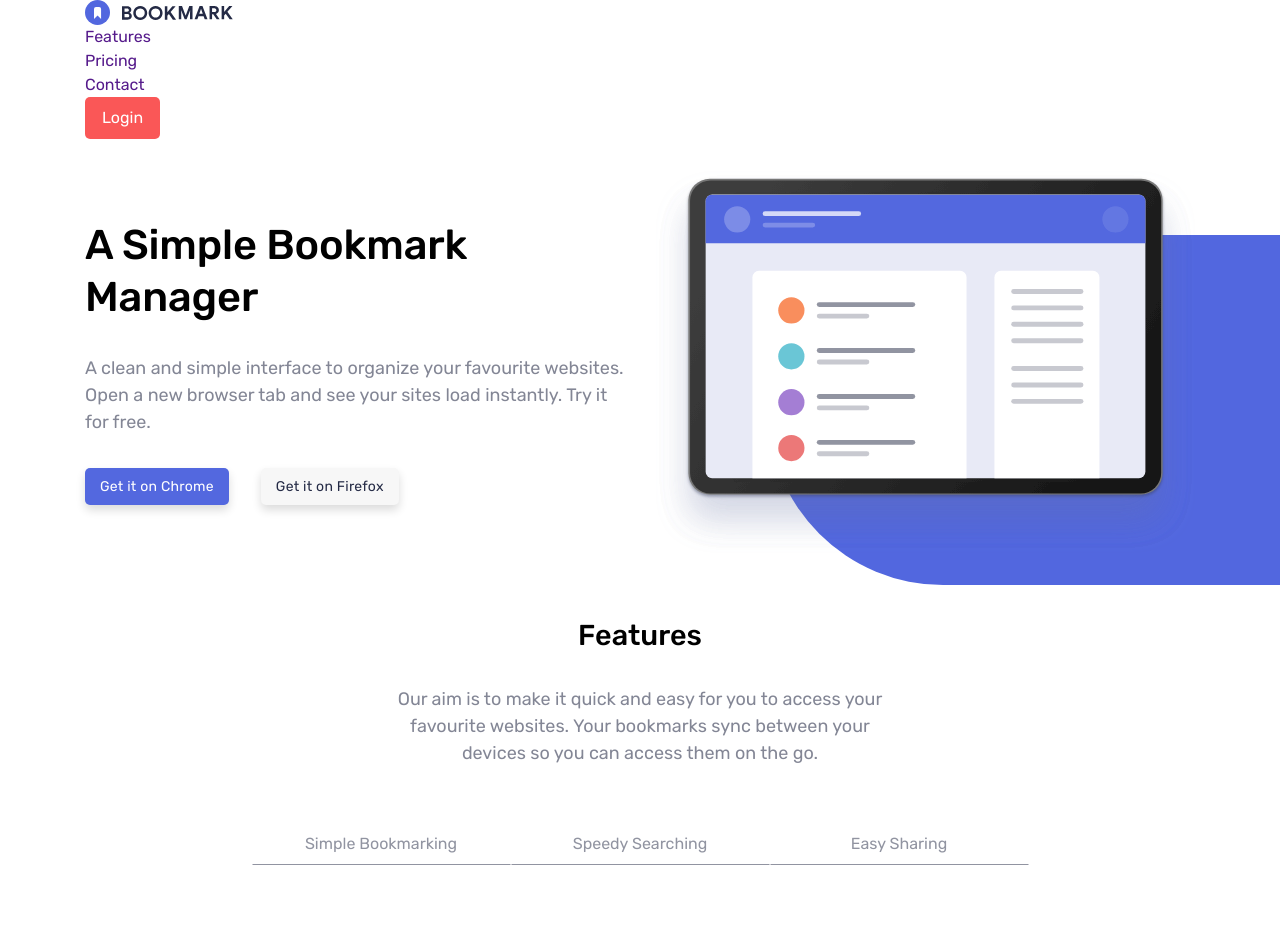
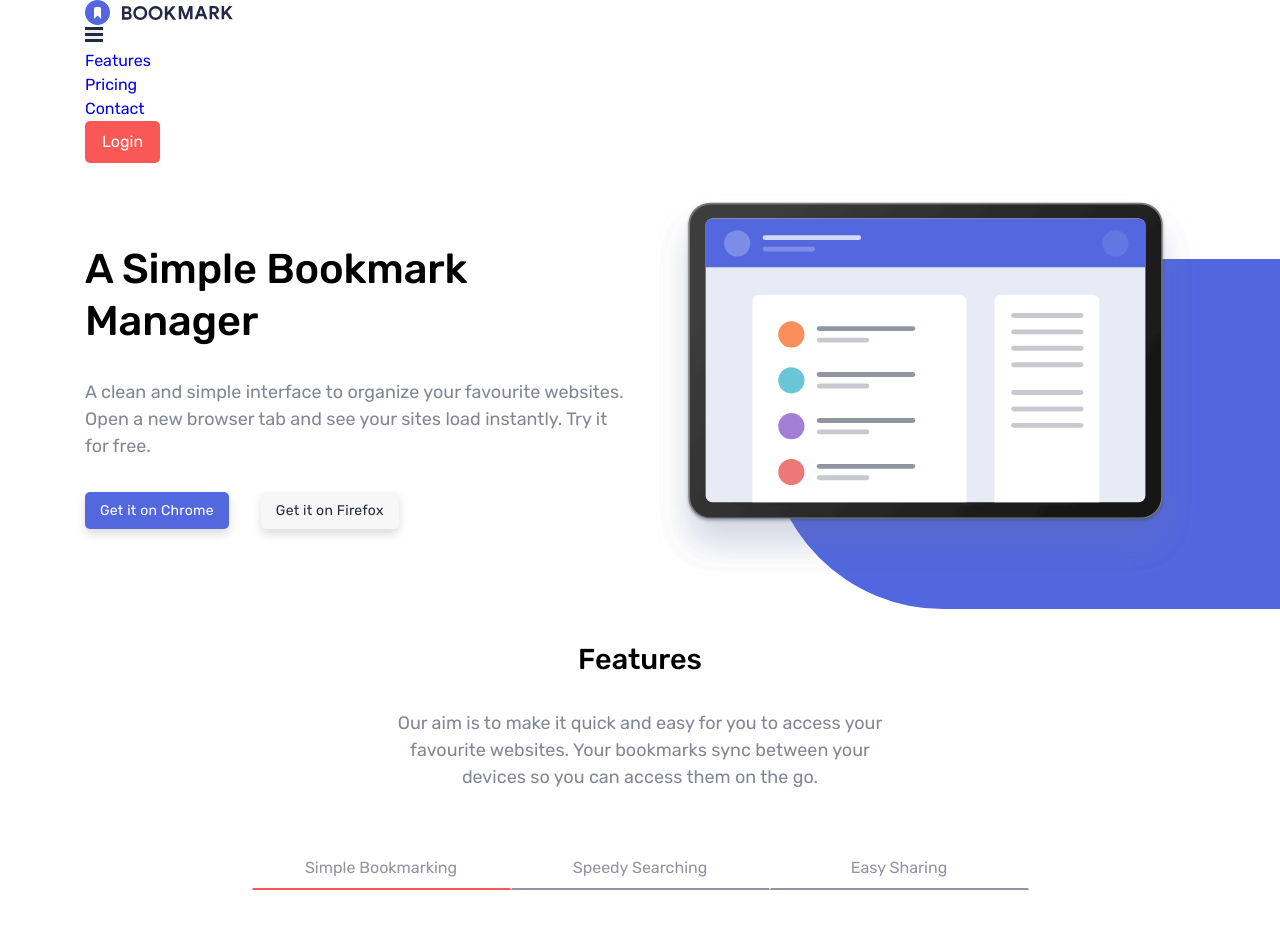
Before and after one commit to glopzel/bookmarksland, a React (Vite) app: page / in a window 1280 px wide. Shown: the top 943 px of the page. Built offline with nearby package versions, Linux system fonts and the light colour scheme.

Commit message:
features border red when selected

```diff
--- a/src/App.css
+++ b/src/App.css
@@ -1,5 +1,9 @@
 #root {
   background: white;
+}
+/* header */
+.mobile-nav-toggle {
+  border-style: none;
 }
 /* you can access all variables here */
 .hero-layout {
--- a/src/components/CTA.jsx
+++ b/src/components/CTA.jsx
@@ -1,6 +1,6 @@
 const CTA = () => {
   return (
-    <div className="cta">
+    <div id="contact" className="cta">
       <div className="container">
       <section className="small-container flex">
             <span className="text-center">35,000+ already joined</span>
--- a/src/components/Download.jsx
+++ b/src/components/Download.jsx
@@ -6,7 +6,7 @@ import opera from '../assets/images/logo-opera.svg'
 
 const Download = () => {
   return (
-    <section className='container grid-section'>
+    <section id='download-section' className='container grid-section'>
         <SectionStart sectionHeading='Download the extension' desc='We’ve got more browsers in the pipeline. Please do let us know if you’ve
   got a favourite you’d like us to prioritize.'/>
     <div className="cards-container">
--- a/src/components/Features.jsx
+++ b/src/components/Features.jsx
@@ -20,7 +20,7 @@ const Features = () => {
 
   return (
     <div>
-      <div id="features-blub" className="container">
+      <div id="features-container" className="container">
         <div className="features grid-section">
           <SectionStart
             sectionHeading="Features"
@@ -30,17 +30,17 @@ const Features = () => {
           <div className="toggle-control">
             <ul role="list">
               <li>
-                <button className="features-btn" onClick={() => setIdx(0)}>
+                <button className={idx === 0 ? "content-selected features-btn" : "features-btn"} onClick={() => setIdx(0)}>
                   Simple Bookmarking
                 </button>
               </li>
               <li>
-                <button className="features-btn" onClick={() => setIdx(1)}>
+                <button className={idx === 1 ? "content-selected features-btn" : "features-btn"} onClick={() => setIdx(1)}>
                   Speedy Searching
                 </button>
               </li>
               <li>
-                <button className="features-btn" onClick={() => setIdx(2)}>
+                <button className={idx === 2 ? "content-selected features-btn" : "features-btn"} onClick={() => setIdx(2)}>
                   Easy Sharing
                 </button>
               </li>
--- a/src/components/Header.jsx
+++ b/src/components/Header.jsx
@@ -1,14 +1,27 @@
 import logo from "../assets/images/logo-bookmark.svg"
+import burgerIcon from "../assets/images/icon-hamburger.svg"
+import closeIcon from "../assets/images/icon-close.svg"
+import { useState } from "react"
 
 const Header = () => {
+  const [navExpanded, setNavExpanded] = useState(false)
+
+  const toggleNav = () => {
+    setNavExpanded(!navExpanded)
+  }
+
   return (
-    <header>
+    <header className="first-header">
         <div className="logo"><img src={logo} alt="" /></div>
-        <nav>
-            <ul role='list'>
-                <li><a href="">Features</a></li>
-                <li><a href="">Pricing</a></li>
-                <li><a href="">Contact</a></li>
+        <button className="mobile-nav-toggle" aria-controls="primary-navigation" aria-expanded='false' onClick={() => toggleNav()}>
+          <img id="burger-icon" className={navExpanded ? 'hidden' : 'nav-btn'} src={burgerIcon} alt="" />
+          <img id="close-icon" className={navExpanded ? 'nav-btn' : 'hidden'} src={closeIcon} alt="" />
+        </button>
+        <nav className="first-nav">
+            <ul role='list' data-visible="false" id="primary-navigation" className="primary-navigation">
+                <li><a href="#features-container">Features</a></li>
+                <li><a href="#download-section">Pricing</a></li>
+                <li><a href="#contact">Contact</a></li>
                 <li><a href="" className='btn accent-btn'>Login</a></li>
             </ul>
         </nav>
--- a/src/index.css
+++ b/src/index.css
@@ -22,6 +22,10 @@
   padding: 0;
   font: inherit;
   font-family: 'Rubik', sans-serif;
+}
+
+html {
+  scroll-behavior: smooth;
 }
 
 html,
@@ -66,6 +70,10 @@ ul[role="list"] {
   list-style: none;
 }
 /* end JC reset */
+.hidden {
+  display: none;
+}
+
 a {
   display: inline-block;
 }
@@ -171,7 +179,7 @@ p {
 }
 
 .features-btn {
-  border-bottom: 1px solid var(--neutral-grayish-blue);
+  border-bottom: 2px solid var(--neutral-grayish-blue);
   width: 100%;
   color: var(--neutral-grayish-blue);
   padding: 0.5em 0;
@@ -180,7 +188,11 @@ p {
 
 .features-btn:hover {
   color: var(--primary-soft-red);
-  border-bottom: 1px solid var(--primary-soft-red);
+  border-bottom: 2px solid var(--primary-soft-red);
+}
+
+.content-selected {
+  border-bottom: 2px solid hsl(0, 94%, 66%);
 }
 
  a {
```
